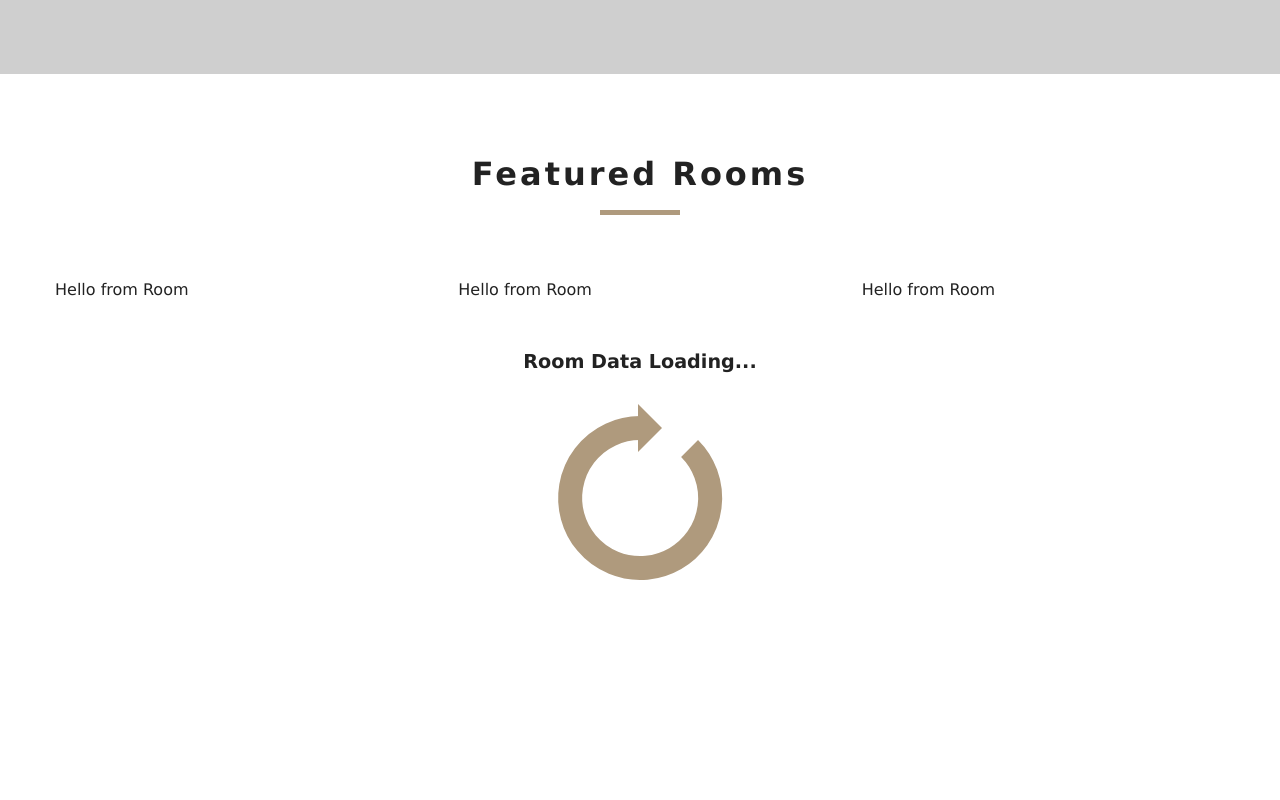
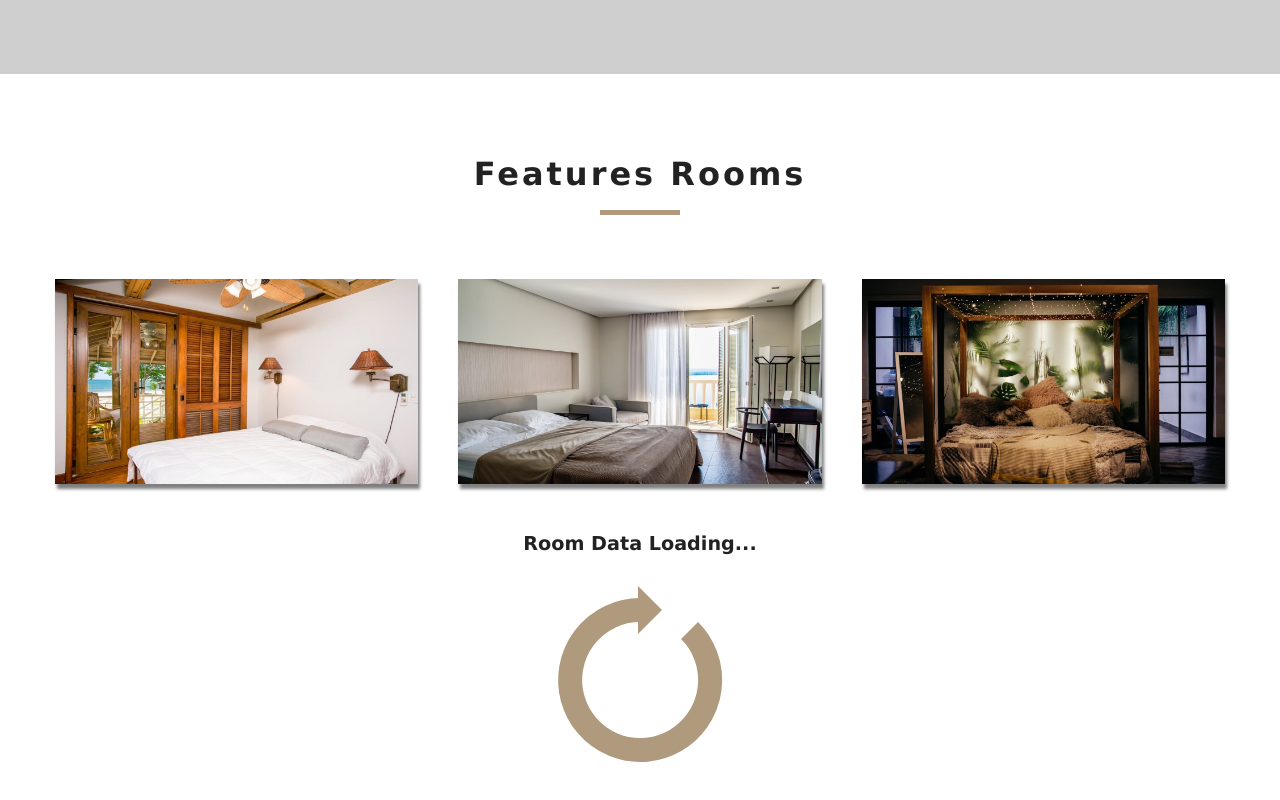
Before and after one commit to juliaosmolovska/react_website_2, a React (Create React App) app: page / in a window 1280 px wide. Shown: the part 1249-2049 px from the top of the page. Before the commit the page ends 1933 px from the top, so only its background shows below. Built offline with nearby package versions, Linux system fonts and the light colour scheme.

Commit message:
FeaturedRoom Images in Home page

```diff
--- a/src/components/FeaturedRooms.js
+++ b/src/components/FeaturedRooms.js
@@ -11,16 +11,14 @@
     rooms = rooms.map(room => {
       return <Room key={room.id} room={room}></Room>
     })
-
     return (
       <section className='featured-rooms'>
-          <Title title='featured rooms'></Title>
+        <Title title='features rooms'></Title>
         <div className='featured-rooms-center'>
           { loading ? <Loading></Loading> : rooms }
         </div>
         <Loading></Loading>
       </section>
-
     )
   }
 }
--- a/src/components/Room.js
+++ b/src/components/Room.js
@@ -1,9 +1,14 @@
 import React from 'react';
+import { Links } from 'react-router-dom';
 
-export default function Room() {
+export default function Room({room}) {
+  const { name, slug, images, price} = room;
+
   return (
-    <div>
-      Hello from Room
-    </div>
+    <article className='room'>
+      <div className='img-container'>
+        <img src={images[0]} alt='single room' />
+      </div>
+    </article>
   )
 }
--- a/src/context.js
+++ b/src/context.js
@@ -13,7 +13,7 @@
 
 // getData
   componentDidMount() {
-    //thus.getData
+    //this.getData
     let rooms = this.formatData(items);
     let featuredRooms = rooms.filter(room => room.featured === true);
     this.setState({
```
Lines whose indentation alone changed are shown as unchanged.
